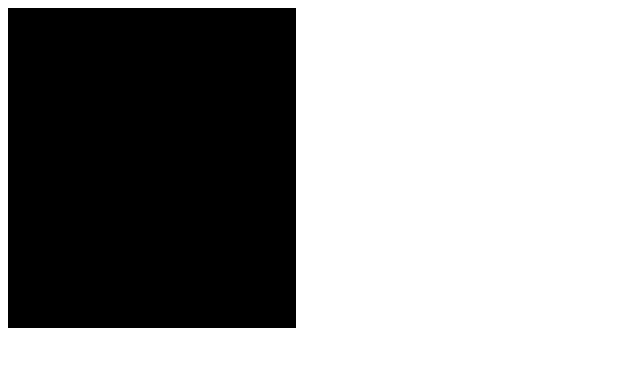
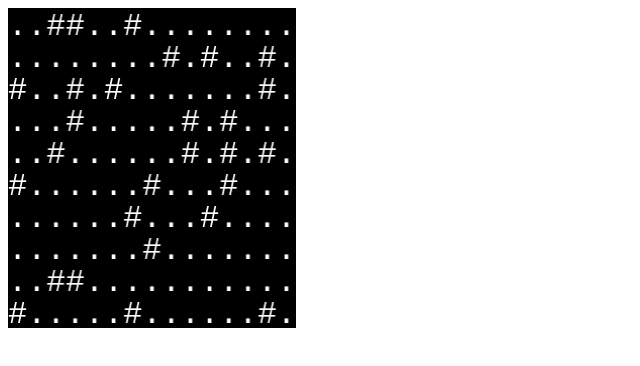
Before and after one commit to skylurker/learning, a plain HTML site: page firstRoguelike/index.html in a window 1280 px wide. Shown: the whole page, without its empty margins (0-640 px from the left). Drawn offline with Linux system fonts and the light colour scheme; animation ran at ten frames a second.

Commit message:
Added the map creation: initMap(), drawMap(), initCell() and stuff; fixed the typo in the tut, thanks to a comment

```diff
--- a/firstRoguelike/gameScript.js
+++ b/firstRoguelike/gameScript.js
@@ -16,28 +16,93 @@ var COLS = 15;
 // number of actors per level (including the player)
 var ACTORS = 10;
 
+// the structure of the map (it is static; once created, it doesn't change)
+var map;
+
+// the ASCII display: a 2D array of characters (and THIS thing does change)
+var asciidisplay;
+
 // initialize Phaser (a game framework)
-
+var game = new Phaser.Game(COLS * FONT * 0.6, ROWS * FONT, Phaser.AUTO, null, {
+  create: create
+});
 // From the tut: Since default monospace fonts tend to be about 60%
 // as wide as they are high, we've initialized the canvas size to be
 // 0.6 * the font size * the number of columns.
 // We're also telling Phaser that it should call our create() function
 // immediately after it's finished initialising.
-var game = new Phaser.Game(COLS * FONT * 0.6, ROWS * FONT, Phaser.AUTO, null, {
-  create: create
-});
+
 
 function create() {
   // initialize the keyboard commands
   game.input.keyboard.addCallbacks(null, null, onKeyUp);
+  console.log("function create");
+  // initialize map
+  initMap();
+
+  // initialize screen
+  asciidisplay = [];
+  for (var y = 0; y < ROWS; y++) {
+    var newRow = [];
+    asciidisplay.push(newRow);
+    for (var x = 0; x < COLS; x++)
+      // newRow.push(initCell('', x, y));
+      newRow.push(initCell(map[y][x], x, y));
+  }
+  drawMap();
 }
+
+
 
 function onKeyUp(event) {
   switch (event.keyCode) {
     // stub
-    case Keyboard.LEFT:
-    case Keyboard.RIGHT:
-    case Keyboard.UP:
-    case Keyboard.DOWN:
+    case Phaser.Keyboard.LEFT:
+    case Phaser.Keyboard.RIGHT:
+    case Phaser.Keyboard.UP:
+    case Phaser.Keyboard.DOWN:
   }
 }
+
+function initCell(ch, x, y) {
+  // add a single cell in a given position to the asciidisplay
+  var style = { font: FONT + "px monospace", fill: "#fff"};
+  console.log("function initCell");
+  return game.add.text(FONT * 0.6 * x, FONT * y, ch, style);
+}
+
+// create a random map
+function initMap() {
+  map = [];
+  for (var y = 0; y < ROWS; y++) { // like for int i = 0...
+    var newRow = [];
+    for (var x = 0; x < COLS; x++) { // like for int j = 0...
+      if (Math.random() > 0.8)
+	newRow.push('#'); // appr. 20% walls
+      else
+	newRow.push('.'); // appr. 80% floors
+    }
+    map.push(newRow);
+  }
+  console.log("function initMap");
+}
+
+// TODO: Try using an ordinary array for this
+// (check whether there is a chance to use div and %
+// so I can switch from array[x][y] to array[xy_element_position])
+
+// TODO: Read about generating maps, including the articles mentioned in the tut:
+// http://gamedevelopment.tutsplus.com/tutorials/how-to-use-bsp-trees-to-generate-game-maps--gamedev-12268
+// http://gamedevelopment.tutsplus.com/tutorials/cave-levels-cellular-automata--gamedev-9664
+
+
+function drawMap() {
+  for (var y = 0; y < ROWS; y++) { // like for int i = 0...
+    for (var x = 0; x < COLS; x++)
+      asciidisplay[y][x].content = map[y][x]; // x and y are as standard 2D coordinates: horiz and vert
+  }
+  console.log("function drawMap");
+}
+
+// TODO: check if asciidisplay is an array of objects or whut
+// TODO: check what the "content" property is (is it native js or not)
--- a/firstRoguelike/index.html
+++ b/firstRoguelike/index.html
@@ -1,6 +1,8 @@
 <!DOCTYPE html>
+<html>
   <head>
     <title>My first js rogulike!</title>
+    <meta content="text/html; charset=UTF-8" http-equiv="Content-Type"></meta>
     <script src="phaser.min.js"></script>
     <script src="gameScript.js"></script>
     <style></style>
```
